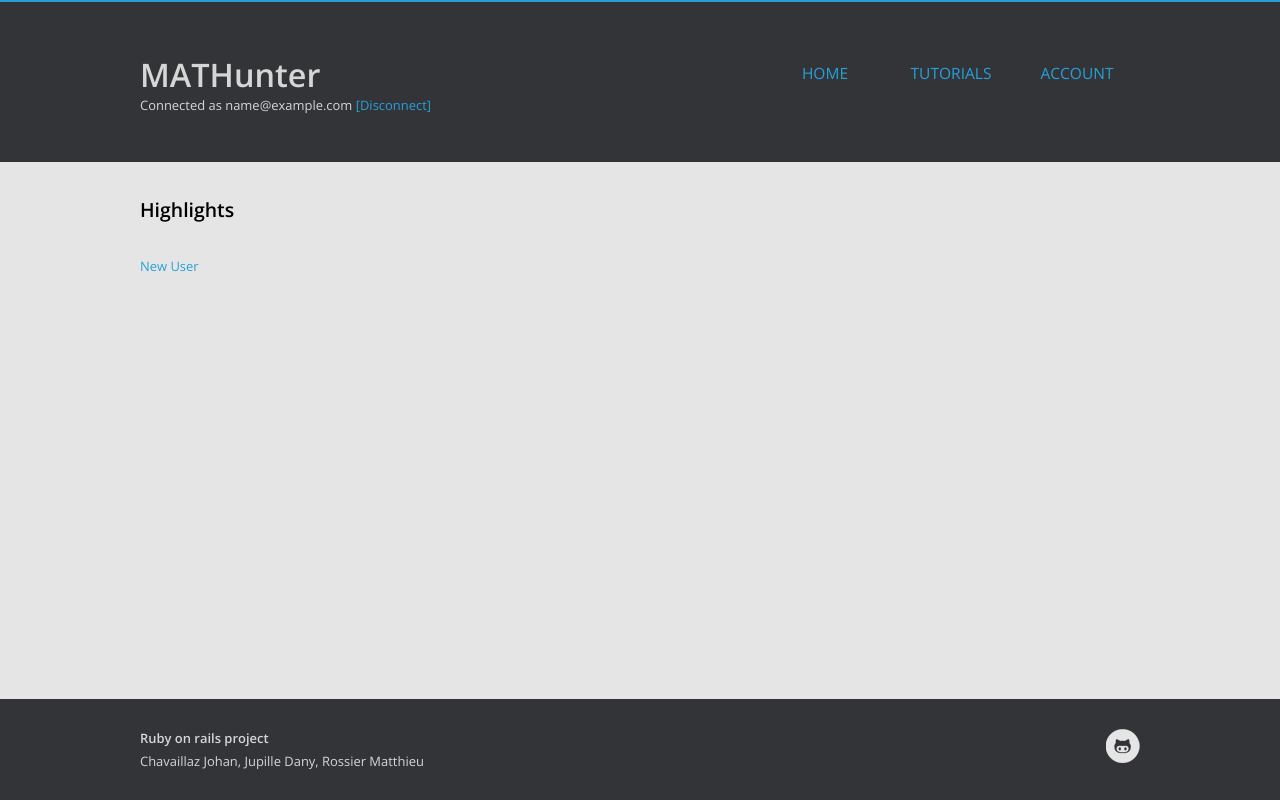
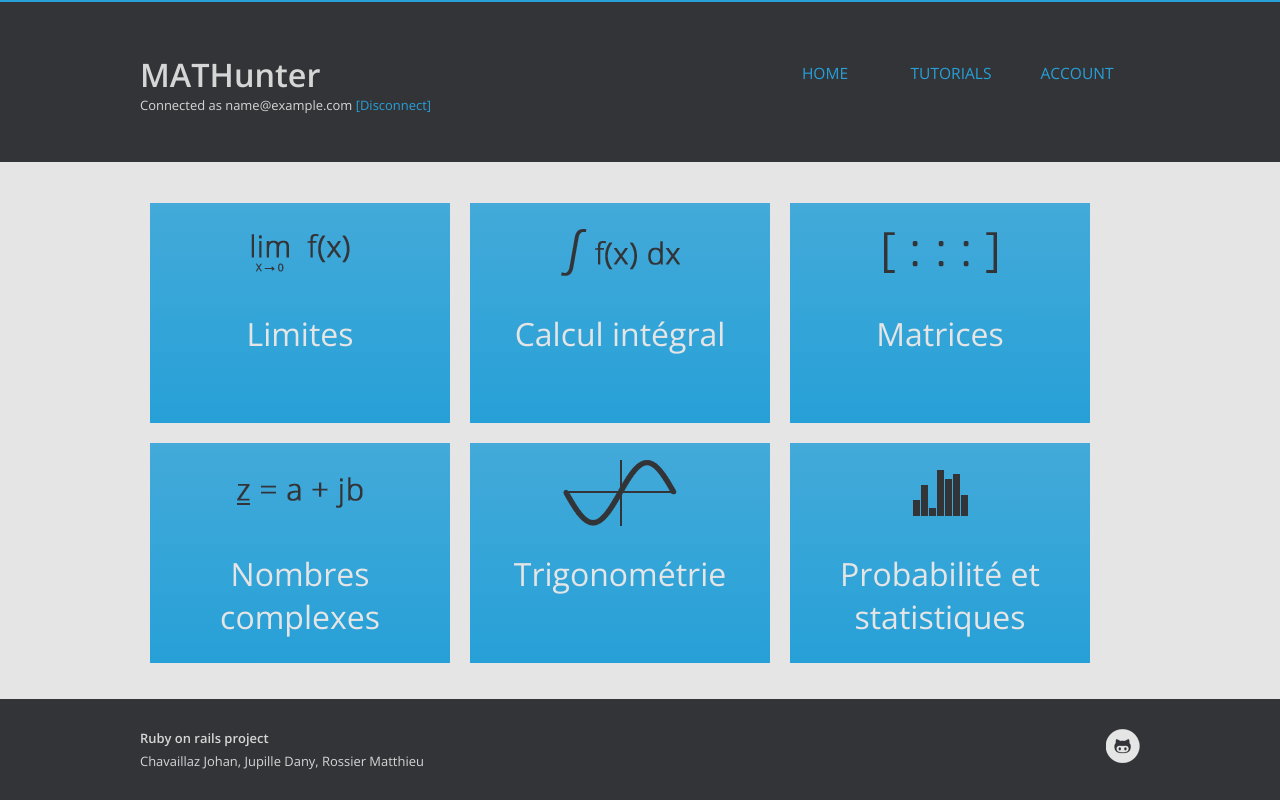
Before and after one commit to Chavjoh/MATHunter, a Rails app: page / in a window 1280 px wide. Run offline with Rails 7, Linux system fonts and the light colour scheme; the visitor is signed in with stand-in values (Sample User, id 1); style sheets or scripts are compiled from the project's sources; parts of the project's set-up code (start-up, migrations or seed data) failed here and were passed over; some libraries are stand-ins or nearby versions.

Commit message:
Add static highlights

```diff
--- a/MATHunter/app/controllers/tutorials_controller.rb
+++ b/MATHunter/app/controllers/tutorials_controller.rb
@@ -6,6 +6,12 @@ class TutorialsController < ApplicationController
 
   def show
     @tutorial = Tutorial.find(params[:id])
+  end
+
+  def highlights
+    @tutorial = Tutorial.all
+
+    render 'highlights'
   end
 
   def new
--- /dev/null
+++ b/MATHunter/app/views/tutorials/highlights.html.erb
@@ -0,0 +1,24 @@
+<div class="highlight">
+	<div class="image"><img src="./images/tutorials/limites.png" alt="Limites" /></div>
+	Limites
+</div>
+<div class="highlight">
+	<div class="image"><img src="./images/tutorials/integrates.png" alt="Int�grales" /></div>
+	Calcul int&eacute;gral
+</div>
+<div class="highlight">
+	<div class="image"><img src="./images/tutorials/matrix.png" alt="Matrix" /></div>
+	Matrices
+</div>
+<div class="highlight">
+	<div class="image"><img src="./images/tutorials/complex.png" alt="Nombres complexes" /></div>
+	Nombres complexes
+</div>
+<div class="highlight">
+	<div class="image"><img src="./images/tutorials/trigonometry.png" alt="Trigonom�trie" /></div>
+	Trigonom&eacute;trie
+</div>
+<div class="highlight">
+	<div class="image"><img src="./images/tutorials/statistics.png" alt="Statistiques" /></div>
+	Probabilit&eacute; et statistiques
+</div>
--- a/MATHunter/config/routes.rb
+++ b/MATHunter/config/routes.rb
@@ -1,5 +1,5 @@
 MATHunter::Application.routes.draw do
-  root :to => 'users#index'
+  root :to => 'tutorials#highlights'
 
   resources :chapters
   resources :tutorials
--- a/MATHunter/public/styles/design.css
+++ b/MATHunter/public/styles/design.css
@@ -2,7 +2,7 @@
 
 html, body {
 	margin: 0px;
-	padding: 90px 0px 0px 0px;
+	padding: 90px 0px 120px 0px;
 	background-color: #E5E5E5;
 	font-family: 'Open Sans', sans-serif;
 	font-size: 0.9em;
@@ -120,7 +120,6 @@ section {
 }
 
 section#content {
-	padding-bottom: 120px;
 }
 
 div.highlight {
@@ -132,7 +131,7 @@ div.highlight {
 	margin: 10px;
 	color: #e5e5e5;
 	font-size: 32px;
-	font-family: 'Open Sans Light';
+	font-weight: 300;
 
 	background: #43aad9; /* Old browsers */
 	background: -moz-linear-gradient(top,  #43aad9 0%, #27a0d7 99%); /* FF3.6+ */
```
